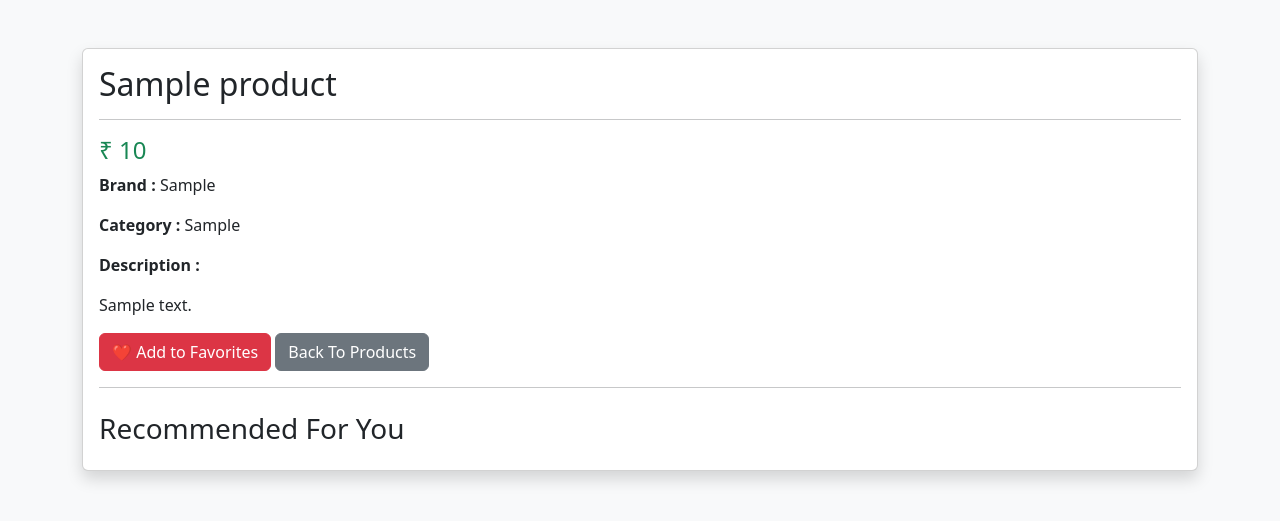
After one commit to Tanujzope/AI-Powered-Product-Recommendation-System-for-E-Commerce-Platforms, a Flask app: page /product/1 in a window 1280 px wide. The commit adds this page. Shown: the top 521 px of the page. Run offline with Flask 3, Linux system fonts and the light colour scheme; the visitor is signed in with stand-in values (Sample User, id 1); tables that the repository leaves empty or names only in its code hold one stand-in row (values such as "Sample post").

Commit message:
Step 9 Completed: Implemented AI Content-Based Recommendation System using TF-IDF and Cosine Similarity

```diff
--- a/Recommendation.py
+++ b/Recommendation.py
@@ -0,0 +1,75 @@
+import pandas as pd
+
+from sklearn.feature_extraction.text import TfidfVectorizer
+
+from sklearn.metrics.pairwise import cosine_similarity
+
+from Database import get_db_connection
+
+conn = get_db_connection()
+
+products = pd.read_sql("SELECT * FROM products", conn)
+
+conn.close()
+
+products["combined_features"] = (
+
+    products["name"].fillna("") + " " +
+
+    products["brand"].fillna("") + " " +
+
+    products["category"].fillna("") + " " +
+
+    products["description"].fillna("")
+
+)
+
+vectorizer = TfidfVectorizer(stop_words="english")
+
+feature_vectors = vectorizer.fit_transform(
+    products["combined_features"]
+)
+
+similarity = cosine_similarity(feature_vectors)
+
+def get_recommendations(product_id, top_n=5):
+
+    # Check whether product exists
+    if product_id not in products["product_id"].values:
+        return pd.DataFrame()
+
+    # Get DataFrame index of the selected product
+    product_index = products[products["product_id"] == product_id].index[0]
+
+    # Get similarity scores
+    similarity_scores = list(enumerate(similarity[product_index]))
+
+    # Sort by similarity (Highest First)
+    similarity_scores = sorted(
+        similarity_scores,
+        key=lambda x: x[1],
+        reverse=True
+    )
+
+    # Remove the selected product itself
+    similarity_scores = similarity_scores[1:top_n + 1]
+
+    # Get recommended product indices
+    recommended_indices = [item[0] for item in similarity_scores]
+
+    # Return recommended products
+    return products.iloc[recommended_indices]
+
+
+# print(products.head())
+# print(similarity.shape)
+
+# recommended = get_recommendations(1)
+
+# print(recommended[[
+#     "product_id",
+#     "name",
+#     "brand",
+#     "category",
+#     "price"
+# ]])
--- a/app.py
+++ b/app.py
@@ -1,6 +1,7 @@
 from flask import Flask, render_template, request, flash, redirect, url_for, session
 from werkzeug.security import generate_password_hash, check_password_hash
 from Database import get_db_connection
+from Recommendation import get_recommendations
 
 app = Flask(__name__)
 app.secret_key = "mca_project_2026"
@@ -152,5 +153,80 @@ def products():
     return render_template("products.html", products=products)
 
 
+@app.route("/product/<int:product_id>")
+def product_details(product_id):
+
+    if "user_id" not in session:
+        return redirect(url_for("login"))
+
+    conn = get_db_connection()
+    cursor = conn.cursor(dictionary=True)
+
+    # Get Product Details
+    cursor.execute(
+        "SELECT * FROM products WHERE product_id=%s",
+        (product_id,)
+    )
+
+    product = cursor.fetchone()
+
+    # Save Interaction
+    cursor.execute(
+        """
+        INSERT INTO user_interactions
+        (user_id, product_id, interaction_type)
+        VALUES(%s,%s,%s)
+        """,
+        (
+            session["user_id"],
+            product_id,
+            "view"
+        )
+    )
+
+    conn.commit()
+
+    cursor.close()
+    conn.close()
+
+    recommended_products = get_recommendations(product_id)
+
+    return render_template(
+    "product_details.html",
+    product=product,
+    recommended_products=recommended_products.to_dict(orient="records")
+)
+
+@app.route("/favorite/<int:product_id>")
+def favorite_product(product_id):
+
+    if "user_id" not in session:
+        return redirect(url_for("login"))
+
+    conn = get_db_connection()
+    cursor = conn.cursor()
+
+    cursor.execute(
+        """
+        INSERT INTO user_interactions
+        (user_id, product_id, interaction_type)
+        VALUES (%s,%s,%s)
+        """,
+        (
+            session["user_id"],
+            product_id,
+            "favorite"
+        )
+    )
+
+    conn.commit()
+
+    cursor.close()
+    conn.close()
+
+    flash("Product added to Favorites!", "success")
+
+    return redirect(url_for("product_details", product_id=product_id))
+
 if __name__ == "__main__":
     app.run(debug=True)
--- /dev/null
+++ b/templates/product_details.html
@@ -0,0 +1,87 @@
+<!doctype html>
+<html lang="en">
+  <head>
+    <meta charset="UTF-8" />
+
+    <meta name="viewport" content="width=device-width, initial-scale=1.0" />
+
+    <title>Product Details</title>
+
+    <link
+      href="https://cdn.jsdelivr.net/npm/bootstrap@5.3.7/dist/css/bootstrap.min.css"
+      rel="stylesheet"
+    />
+  </head>
+
+  <body class="bg-light">
+    <div class="container mt-5">
+      <div class="card shadow">
+        <div class="card-body">
+          <h2>{{ product.name }}</h2>
+
+          <hr />
+
+          <h4 class="text-success">₹ {{ product.price }}</h4>
+
+          <p>
+            <b>Brand :</b>
+
+            {{ product.brand }}
+          </p>
+
+          <p>
+            <b>Category :</b>
+
+            {{ product.category }}
+          </p>
+
+          <p>
+            <b>Description :</b>
+          </p>
+
+          <p>{{ product.description }}</p>
+
+          <a
+            href="{{ url_for('favorite_product', product_id=product.product_id) }}"
+            class="btn btn-danger"
+          >
+            ❤️ Add to Favorites
+          </a>
+
+          <a href="/products" class="btn btn-secondary"> Back To Products </a>
+
+          <hr />
+
+          <h3 class="mt-4">Recommended For You</h3>
+
+          <div class="row">
+            {% for item in recommended_products %}
+
+            <div class="col-md-4 mt-3">
+              <div class="card shadow h-100">
+                <div class="card-body">
+                  <h5>{{ item.name }}</h5>
+
+                  <p><b>Brand:</b> {{ item.brand }}</p>
+
+                  <p><b>Category:</b> {{ item.category }}</p>
+
+                  <p class="text-success">₹ {{ item.price }}</p>
+
+                  <a
+                    href="{{ url_for('product_details', product_id=item.product_id) }}"
+                    class="btn btn-outline-primary w-100"
+                  >
+                    View Details
+                  </a>
+                </div>
+              </div>
+            </div>
+
+            {% endfor %}
+          </div>
+        </div>
+      </div>
+    </div>
+  </body>
+</html>
```
Also changed, not shown: templates/products.html (+7 -2 lines).
